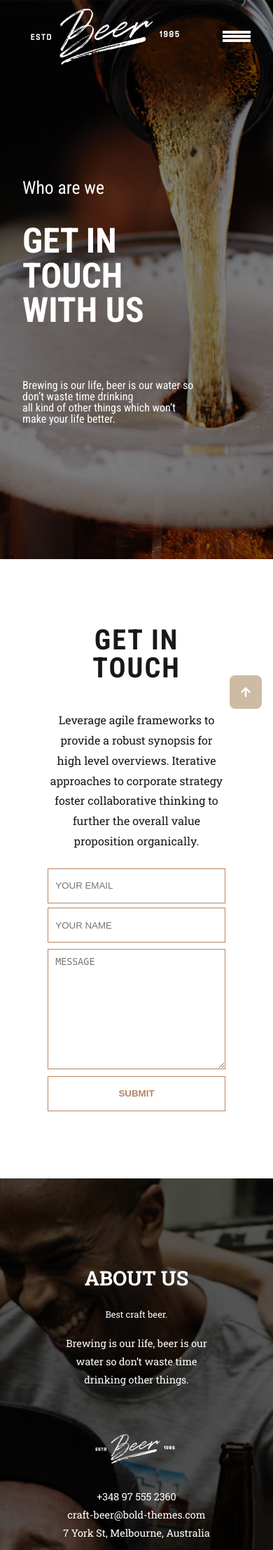
After one commit to borisbrnkalak/craft-beer, a PHP site: page /contact.html in a window 390 px wide. The commit adds this page. Shown: the top 2215 px of the page at 70% size. Run offline with PHP 8.4, Linux system fonts and the light colour scheme; some libraries are stand-ins or nearby versions.

Commit message:
responsive_final

```diff
--- /dev/null
+++ b/contact.html
@@ -0,0 +1,242 @@
+<!DOCTYPE html>
+<html lang="en">
+  <head>
+    <meta charset="UTF-8" />
+    <meta http-equiv="X-UA-Compatible" content="IE=edge" />
+    <meta name="viewport" content="width=device-width, initial-scale=1.0" />
+    <title>Contact</title>
+    <link rel="stylesheet" href="css/normalize.css" />
+    <link rel="stylesheet" href="css/style.css" />
+    <link rel="preconnect" href="https://fonts.googleapis.com" />
+    <link rel="preconnect" href="https://fonts.gstatic.com" crossorigin />
+    <link
+      href="https://fonts.googleapis.com/css2?family=Roboto+Condensed:wght@300;400;700&display=swap"
+      rel="stylesheet"
+    />
+    <link rel="preconnect" href="https://fonts.googleapis.com" />
+    <link rel="preconnect" href="https://fonts.gstatic.com" crossorigin />
+    <link
+      href="https://fonts.googleapis.com/css2?family=Roboto+Slab:wght@100;200;300;400;500;600;700;800;900&display=swap"
+      rel="stylesheet"
+    />
+    <link
+      rel="stylesheet"
+      href="https://pro.fontawesome.com/releases/v5.10.0/css/all.css"
+      integrity="sha384-AYmEC3Yw5cVb3ZcuHtOA93w35dYTsvhLPVnYs9eStHfGJvOvKxVfELGroGkvsg+p"
+      crossorigin="anonymous"
+    />
+  </head>
+  <body>
+    <div class="header-variant-white" id="white-menu">
+      <div class="header-white">
+        <div class="logo">
+          <img src="img/logo-black.png" alt="LOGO" />
+        </div>
+
+        <input type="checkbox" id="menu-white" />
+        <label for="menu-white" class="hamburger-white">
+          <div class="line middle black">
+            <div class="line top black"></div>
+
+            <div class="line bottom black"></div>
+          </div>
+        </label>
+
+        <div class="links">
+          <ul class="nav-links">
+            <li><a href="index.html">HOME</a></li>
+            <li><a href="overview.html">OVERVIEW</a></li>
+            <li><a href="our-team.html">OUR TEAM</a></li>
+            <li>
+              <a href="testimonials.html">TESTIMONIALS</a>
+            </li>
+            <li class="selected"><a href="#">CONTACT</a></li>
+          </ul>
+
+          <ul class="social">
+            <li>
+              <a href="#"><i class="fab fa-facebook-f"></i></a>
+            </li>
+            <li>
+              <a href="#"><i class="fab fa-twitter"></i></a>
+            </li>
+            <li>
+              <a href="#"><i class="fab fa-instagram"></i></a>
+            </li>
+            <li>
+              <a href="#"><i class="fab fa-pinterest"></i></a>
+            </li>
+            <li>
+              <a href="#"><i class="fas fa-shopping-cart"></i></a>
+            </li>
+          </ul>
+        </div>
+      </div>
+    </div>
+
+    <div
+      id="parallax"
+      class="paralax"
+      style="background-image: url('img/hero_inner_blog.jpg')"
+    >
+      <header class="header">
+        <div class="logo">
+          <img src="img/logo-white.png" alt="LOGO" />
+        </div>
+
+        <input type="checkbox" id="menu" />
+        <label for="menu" class="hamburger">
+          <div class="line middle">
+            <div class="line top"></div>
+            <div class="line bottom"></div>
+          </div>
+        </label>
+
+        <div class="links">
+          <ul class="nav-links">
+            <li><a href="index.html">HOME</a></li>
+            <li><a href="overview.html">OVERVIEW</a></li>
+            <li><a href="our-team.html">OUR TEAM</a></li>
+            <li><a href="testimonials.html">TESTIMONIALS</a></li>
+            <li class="selected"><a href="#">CONTACT</a></li>
+          </ul>
+
+          <ul class="social">
+            <li>
+              <a href="#"><i class="fab fa-facebook-f"></i></a>
+            </li>
+            <li>
+              <a href="#"><i class="fab fa-twitter"></i></a>
+            </li>
+            <li>
+              <a href="#"><i class="fab fa-instagram"></i></a>
+            </li>
+            <li>
+              <a href="#"><i class="fab fa-pinterest"></i></a>
+            </li>
+            <li>
+              <a href="#"><i class="fas fa-shopping-cart"></i></a>
+            </li>
+          </ul>
+        </div>
+      </header>
+
+      <div class="paralax container">
+        <div class="paralax-text">
+          <p>Who are we</p>
+          <h1
+            style="
+              font-family: 'Roboto Condensed';
+              font-weight: 800;
+              font-size: 3.1em;
+            "
+          >
+            GET IN TOUCH<br />
+            WITH US
+          </h1>
+          <span
+            >Brewing is our life, beer is our water so don’t waste time
+            drinking<br />
+            all kind of other things which won’t make your life better.
+          </span>
+        </div>
+      </div>
+    </div>
+
+    <div class="white">
+      <div class="containerr">
+        <div class="formular-wrapper">
+          <div class="formular-text">
+            <h1>Get in touch</h1>
+            <p>
+              Leverage agile frameworks to provide a robust synopsis for high
+              level overviews. Iterative approaches to corporate strategy foster
+              collaborative thinking to further the overall value proposition
+              organically.
+            </p>
+          </div>
+
+          <div class="formular-element">
+            <form action="#" method="GET" class="formular">
+              <div class="inputs">
+                <input
+                  type="email"
+                  name="email"
+                  placeholder="YOUR EMAIL"
+                  required
+                />
+                <input
+                  type="text"
+                  name="meno"
+                  placeholder="YOUR NAME"
+                  required
+                />
+              </div>
+
+              <textarea
+                name="text"
+                id=""
+                rows="10"
+                placeholder="MESSAGE"
+                required
+              ></textarea>
+
+              <button>SUBMIT</button>
+            </form>
+          </div>
+        </div>
+      </div>
+    </div>
+
+    <div
+      class="parallax-no3"
+      style="background-image: url('img/hero_footer_beer_01.jpg')"
+    >
+      <div class="containerr">
+        <div class="footer">
+          <div class="about-us">
+            <h3>ABOUT US</h3>
+            <span>Best craft beer.</span>
+            <p>
+              Brewing is our life, beer is our<br />
+              water so don’t waste time<br />
+              drinking other things.
+            </p>
+          </div>
+
+          <div class="contact">
+            <div class="logo">
+              <img src="img/logo-footer-white.png" alt="LOGO" />
+            </div>
+            <p>
+              +348 97 555 2360<br />
+              craft-beer@bold-themes.com<br />
+              7 York St, Melbourne, Australia
+            </p>
+          </div>
+
+          <div class="links">
+            <a href="#">HOME</a>
+            <a href="#">ABOUT US</a>
+            <a href="#">SERVICES</a>
+            <a href="#">BLOG</a>
+            <a href="#">SHOP</a>
+            <a href="#">CONTACT</a>
+          </div>
+        </div>
+
+        <div class="last-words">
+          <p>Copyright by <a href="#">Bold Themes</a>. All rights reserved.</p>
+        </div>
+      </div>
+    </div>
+
+    <a href="#parallax" class="scrollup" id="scroll-up">
+      <i class="fas fa-arrow-up scrollup-icon"></i>
+    </a>
+
+    <script src="js/hamburger.js"></script>
+    <script src="js/parallax-effext.js"></script>
+    <script src="js/main.js"></script>
+  </body>
+</html>
--- a/css/style.css
+++ b/css/style.css
@@ -1511,6 +1433,78 @@ input#menu-white {
   width: 50%;
 }
 
+.formular-wrapper {
+  display: flex;
+  justify-content: space-between;
+  align-items: center;
+  padding: 6em 0;
+}
+
+.formular-text h1 {
+  font-size: 2.5em;
+  text-transform: uppercase;
+  color: #181818;
+  letter-spacing: 2px;
+  font-family: "Roboto Condensed", sans-serif;
+  font-weight: 600;
+  margin-bottom: 1em;
+}
+
+.formular-text p {
+  font-family: "Roboto Slab", Arial, sans-serif;
+  line-height: 1.8;
+  color: #181818;
+  width: 85%;
+}
+
+input,
+textarea {
+  border: 1px solid #b28564;
+}
+
+input {
+  width: 49%;
+  height: 50px;
+  padding: 10px;
+}
+
+textarea {
+  width: 98.5%;
+  margin-top: 2px;
+  padding: 10px;
+  resize: vertical;
+  min-height: 150px;
+  max-height: 300px;
+  transition: 0.2s;
+}
+
+.formular input:focus,
+.formular textarea:focus {
+  outline: 2px solid brown;
+}
+
+.formular button {
+  width: 98.5%;
+  margin-top: 0.5em;
+  height: 50px;
+  cursor: pointer;
+  background: #fff;
+  text-transform: uppercase;
+  color: #b28564;
+  border: 1px solid #b28564;
+  font-weight: bold;
+  transition: 0.5s;
+}
+
+.formular button:hover {
+  color: #181818;
+}
+
+.formular-text,
+.formular-element {
+  width: 50%;
+}
+
 @media screen and (max-width: 1300px) {
   .movable-products {
     flex-direction: column;
@@ -1581,6 +1575,25 @@ input#menu-white {
 @media screen and (max-width: 900px) {
   .all-products {
     min-height: 650px;
+  }
+
+  .formular-wrapper {
+    flex-direction: column;
+  }
+
+  .formular-text {
+    text-align: center;
+    width: 100%;
+
+    margin-bottom: 1.5em;
+  }
+
+  .formular-text p {
+    width: 100%;
+  }
+
+  .formular-element {
+    width: 100%;
   }
 }
 
@@ -1935,6 +1948,19 @@ input#menu-white {
   .images-wtext .text {
     width: 100%;
   }
+
+  .formular input {
+    width: 100%;
+    margin-bottom: 0.5em;
+  }
+
+  .formular textarea {
+    width: 100%;
+  }
+
+  .formular button {
+    width: 100%;
+  }
 }
 
 @media screen and (max-width: 395px) {
--- a/index.html
+++ b/index.html
@@ -49,7 +49,7 @@
             <li><a href="overview.html">OVERVIEW</a></li>
             <li><a href="our-team.html">OUR TEAM</a></li>
             <li><a href="testimonials.html">TESTIMONIALS</a></li>
-            <li><a href="#">PRODUCT</a></li>
+            <li><a href="contact.html">CONTACT</a></li>
           </ul>
 
           <ul class="social">
@@ -98,8 +98,7 @@
             <li><a href="overview.html">OVERVIEW</a></li>
             <li><a href="our-team.html">OUR TEAM</a></li>
             <li><a href="testimonials.html">TESTIMONIALS</a></li>
-
-            <li><a href="#">PRODUCT</a></li>
+            <li><a href="contact.html">CONTACT</a></li>
           </ul>
 
           <ul class="social">
--- a/our-team.html
+++ b/our-team.html
@@ -38,7 +38,7 @@
                     <li ><a href="overview.html">OVERVIEW</a></li>
                     <li class="selected"><a href="our-team.html">OUR TEAM</a></li>
                     <li><a href="testimonials.html">TESTIMONIALS</a></li>
-                    <li><a href="#">PRODUCT</a></li>
+                    <li><a href="contact.html">CONTACT</a></li>
                 </ul>
 
                 <ul class="social">
@@ -72,7 +72,7 @@
                     <li><a href="overview.html">OVERVIEW</a></li>
                     <li class="selected"><a href="our-team.html">OUR TEAM</a></li>
                     <li><a href="testimonials.html">TESTIMONIALS</a></li>
-                    <li><a href="#">PRODUCT</a></li>
+                    <li><a href="contact.html">CONTACT</a></li>
                 </ul>
 
                 <ul class="social">
--- a/overview.html
+++ b/overview.html
@@ -49,7 +49,7 @@
             <li class="selected"><a href="overview.html">OVERVIEW</a></li>
             <li><a href="our-team.html">OUR TEAM</a></li>
             <li><a href="testimonials.html">TESTIMONIALS</a></li>
-            <li><a href="#">PRODUCT</a></li>
+            <li><a href="contact.html">CONTACT</a></li>
           </ul>
 
           <ul class="social">
@@ -97,7 +97,7 @@
             <li class="selected"><a href="overview.html">OVERVIEW</a></li>
             <li><a href="our-team.html">OUR TEAM</a></li>
             <li><a href="testimonials.html">TESTIMONIALS</a></li>
-            <li><a href="#">PRODUCT</a></li>
+            <li><a href="contact.html">CONTACT</a></li>
           </ul>
 
           <ul class="social">
--- a/testimonials.html
+++ b/testimonials.html
@@ -51,7 +51,7 @@
             <li class="selected">
               <a href="testimonials.html">TESTIMONIALS</a>
             </li>
-            <li><a href="#">PRODUCT</a></li>
+            <li><a href="contact.html">CONTACT</a></li>
           </ul>
 
           <ul class="social">
@@ -101,7 +101,7 @@
             <li class="selected">
               <a href="testimonials.html">TESTIMONIALS</a>
             </li>
-            <li><a href="#">PRODUCT</a></li>
+            <li><a href="contact.html">CONTACT</a></li>
           </ul>
 
           <ul class="social">
```
Also changed, not shown: other parts of css/style.css (+14 -79 lines), img/hero_inner_blog.jpg (added).
